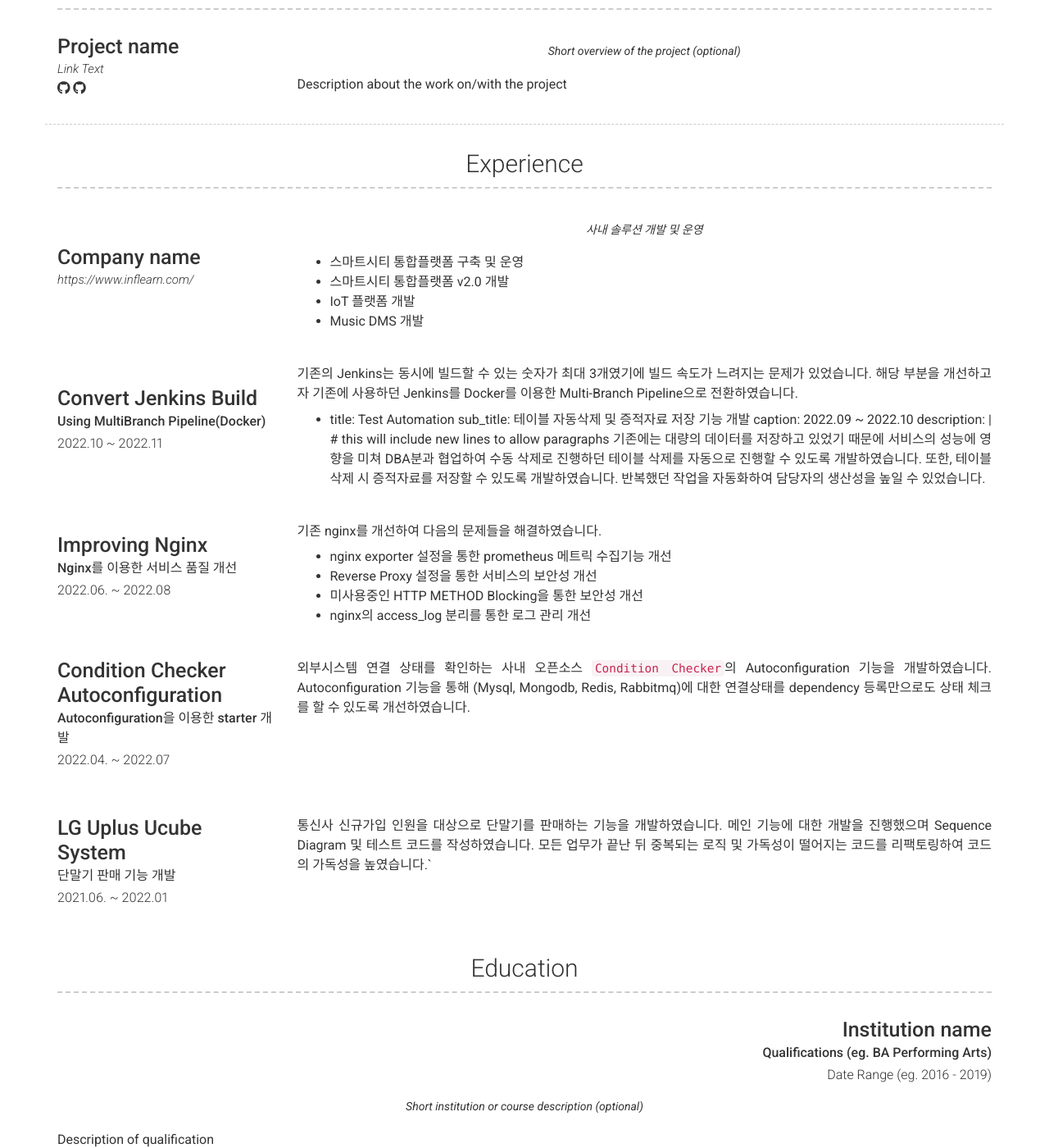
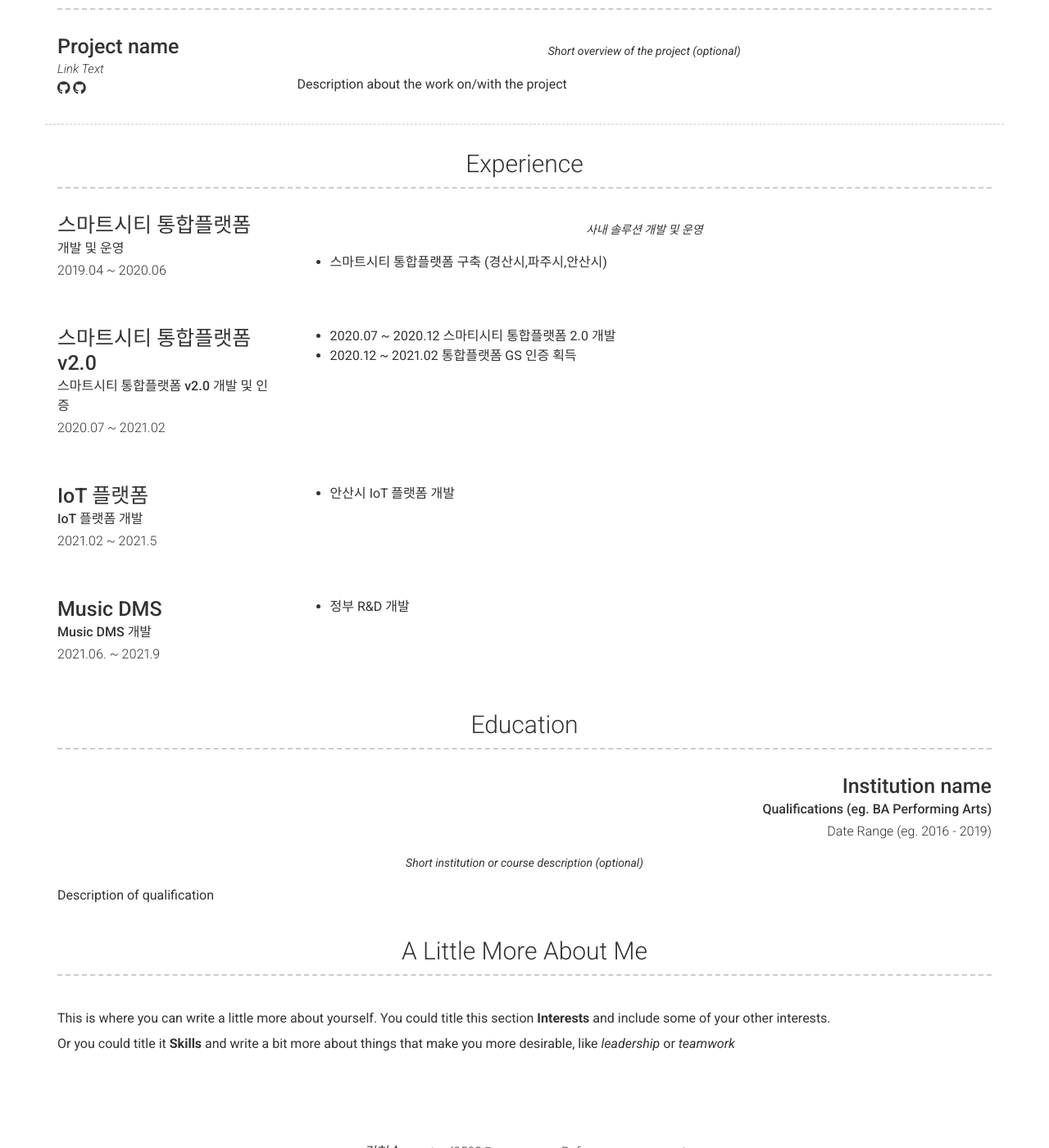
Before and after one commit to HyunSeung94/hyunseung94.github.io, a Jekyll site: the page built from index.md, in a window 1280 px wide and 1400 px high, scrolled down 964 px. Shown: the whole window at 82% size. Built offline with Jekyll 4.4.1, drawn with Linux system fonts in a browser that asks for light colours; nearby versions of some CDN libraries.

Commit message:
이력서 업데이트

```diff
--- a/_config.yml
+++ b/_config.yml
@@ -83,50 +83,29 @@ content:
     layout: list
     content:
       - layout: left
-        title: Company name
-        company: metabuild
-        link: https://www.inflearn.com/
-        job_title: Full Stack Developer
-        dates: 2019.01 ~ 2021.10
+        title: 스마트시티 통합플랫폼
+        sub_title: 개발 및 운영
+        caption:  2019.04 ~ 2020.06
         quote: >
           사내 솔루션 개발 및 운영
         description: | # this will include new lines to allow paragraphs
-          * 스마트시티 통합플랫폼 구축 및 운영
-          * 스마트시티 통합플랫폼 v2.0 개발
-          * IoT 플랫폼 개발
-          * Music DMS 개발
-      - title: Convert Jenkins Build
-        sub_title: Using MultiBranch Pipeline(Docker)
-        caption: 2022.10 ~ 2022.11
+          * 스마트시티 통합플랫폼 구축 (경산시,파주시,안산시)
+      - title: 스마트시티 통합플랫폼 v2.0
+        sub_title: 스마트시티 통합플랫폼 v2.0 개발 및 인증
+        caption: 2020.07 ~ 2021.02
         description: | # this will include new lines to allow paragraphs
-            기존의 Jenkins는 동시에 빌드할 수 있는 숫자가 최대 3개였기에 빌드 속도가 느려지는 문제가 있었습니다. 해당 부분을 개선하고자 기존에 사용하던 Jenkins를 Docker를 이용한 Multi-Branch Pipeline으로 전환하였습니다.
-            - title: Test Automation
-              sub_title: 테이블 자동삭제 및 증적자료 저장 기능 개발
-              caption: 2022.09 ~ 2022.10
-              description: | # this will include new lines to allow paragraphs
-                기존에는 대량의 데이터를 저장하고 있었기 때문에 서비스의 성능에 영향을 미쳐 DBA분과 협업하여 수동 삭제로 진행하던 테이블 삭제를 자동으로 진행할 수 있도록 개발하였습니다.
-                또한, 테이블 삭제 시 증적자료를 저장할 수 있도록 개발하였습니다. 반복했던 작업을 자동화하여 담당자의 생산성을 높일 수 있었습니다.
-      - title: Improving Nginx
-        sub_title: Nginx를 이용한 서비스 품질 개선
-        caption: 2022.06. ~ 2022.08
+          * 2020.07 ~ 2020.12 스마티시티 통합플랫폼 2.0 개발
+          * 2020.12 ~ 2021.02 통합플랫폼 GS 인증 획득
+      - title: IoT 플랫폼
+        sub_title: IoT 플랫폼 개발
+        caption: 2021.02 ~ 2021.5
         description: | # this will include new lines to allow paragraphs
-          기존 nginx를 개선하여 다음의 문제들을 해결하였습니다.
-          - nginx exporter 설정을 통한 prometheus 메트릭 수집기능 개선
-          - Reverse Proxy 설정을 통한 서비스의 보안성 개선
-          - 미사용중인 HTTP METHOD Blocking을 통한 보안성 개선
-          - nginx의 access_log 분리를 통한 로그 관리 개선
-      - title: Condition Checker Autoconfiguration
-        sub_title: Autoconfiguration을 이용한 starter 개발
-        caption: 2022.04. ~ 2022.07
+          * 안산시 IoT 플랫폼 개발
+      - title: Music DMS
+        sub_title: Music DMS 개발
+        caption: 2021.06. ~ 2021.9
         description: | # this will include new lines to allow paragraphs
-          외부시스템 연결 상태를 확인하는 사내 오픈소스 `Condition Checker`의 Autoconfiguration 기능을 개발하였습니다.
-          Autoconfiguration 기능을 통해 (Mysql, Mongodb, Redis, Rabbitmq)에 대한 연결상태를 dependency 등록만으로도 상태 체크를 할 수 있도록 개선하였습니다.
-      - title: LG Uplus Ucube System
-        sub_title: 단말기 판매 기능 개발
-        caption: 2021.06. ~ 2022.01
-        description: | # this will include new lines to allow paragraphs
-          통신사 신규가입 인원을 대상으로 단말기를 판매하는 기능을 개발하였습니다. 메인 기능에 대한 개발을 진행했으며 Sequence Diagram 및 테스트 코드를 작성하였습니다.
-          모든 업무가 끝난 뒤 중복되는 로직 및 가독성이 떨어지는 코드를 리팩토링하여 코드의 가독성을 높였습니다.`
+          * 정부 R&D 개발
   - title: Education
     layout: list
     content:
```
